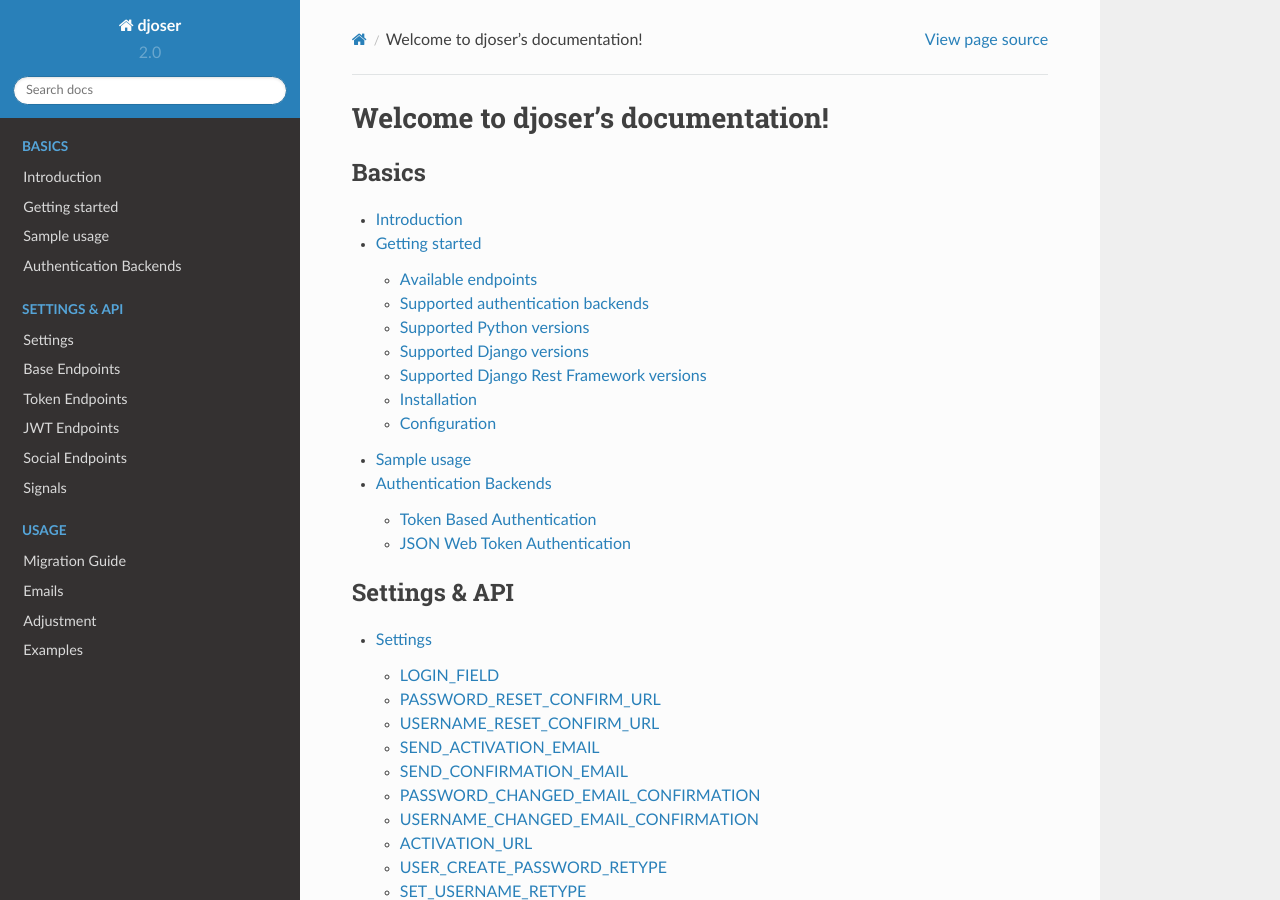
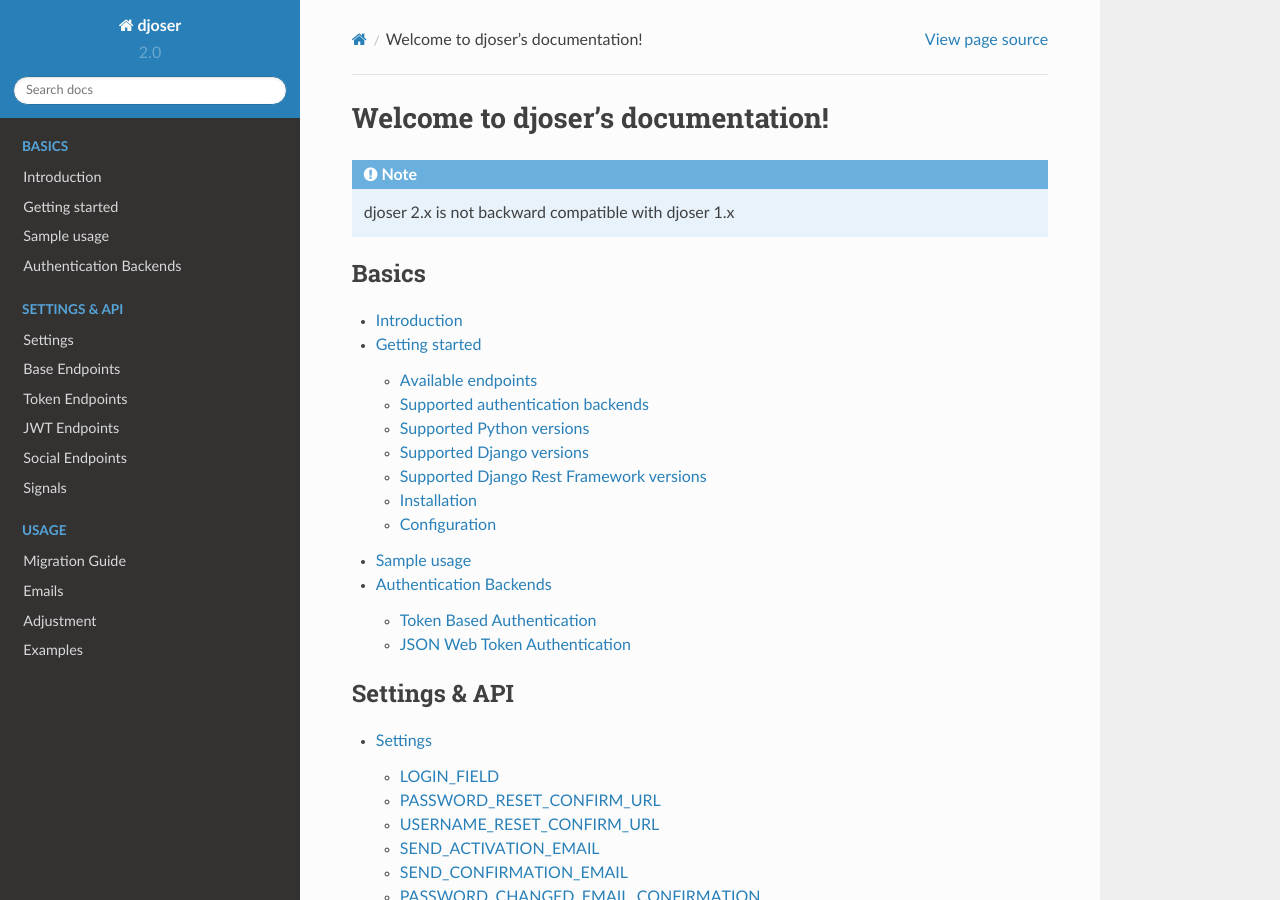
Before and after one commit to sunscrapers/djoser, a Sphinx documentation site: the page built from docs/source/index.rst, in a window 1280 px wide and 900 px high. Built offline with Sphinx 7.4.7 and the Read the Docs theme 2.0.0, drawn with Linux system fonts in a browser that asks for light colours.

Commit message:
Add compatibility note to docs

```diff
--- a/docs/source/index.rst
+++ b/docs/source/index.rst
@@ -5,6 +5,10 @@
 
 Welcome to djoser's documentation!
 ==================================
+
+.. note::
+
+   djoser 2.x is not backward compatible with djoser 1.x
 
 .. toctree::
     :maxdepth: 2
```
